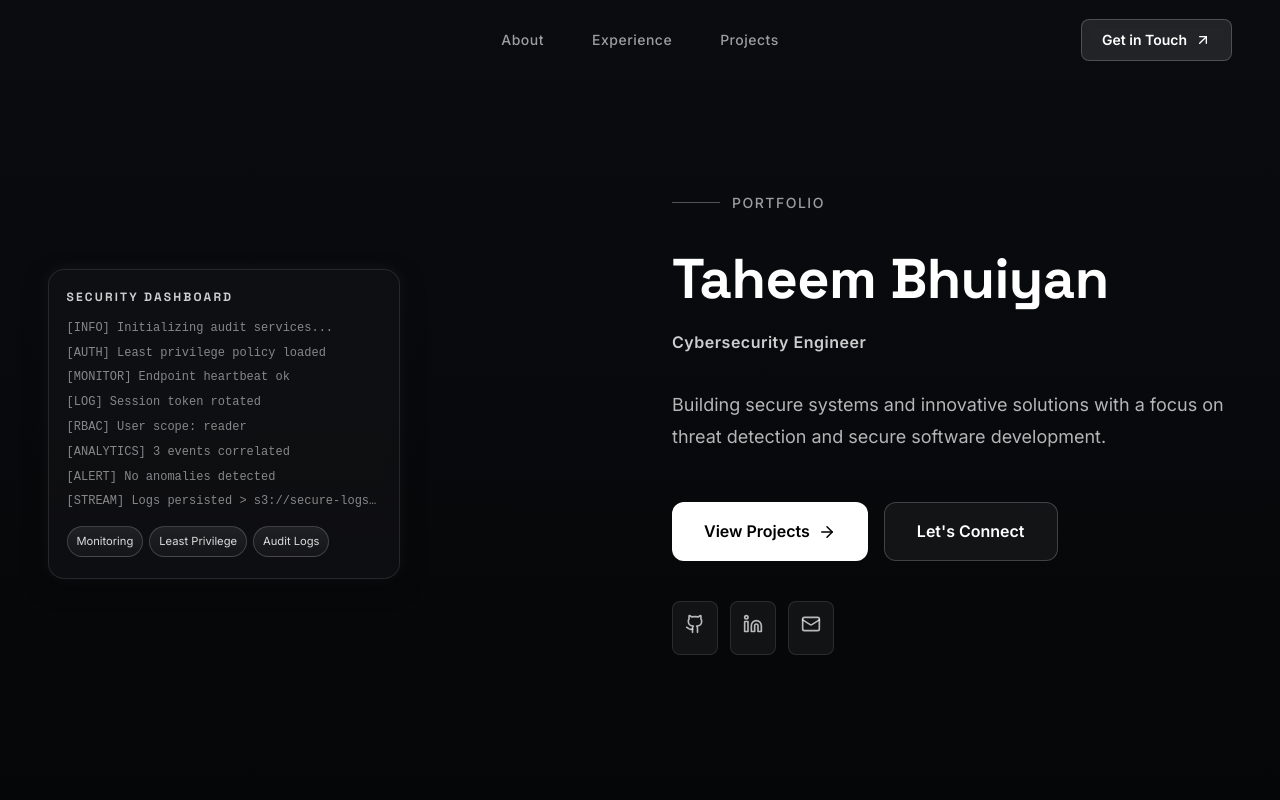
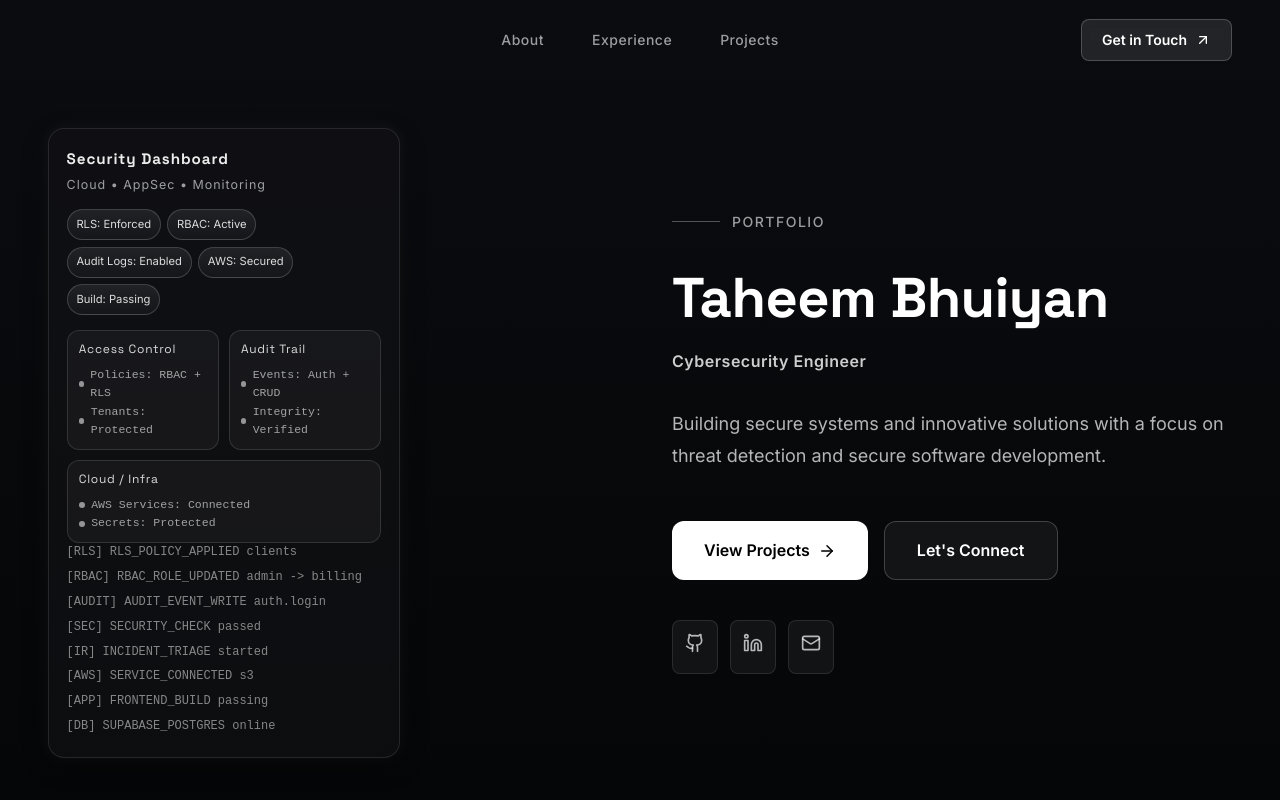
Before and after one commit to tbhuiyan625/Portfolio, a React (Create React App) app: page / in a window 1280 px wide. Shown: the top 800 px of the page. Built offline with nearby package versions, Linux system fonts and the light colour scheme.

Commit message:
Personalize SecurityDashboardCard: add subtitle, panels, and gate cursor animation

```diff
--- a/src/components/SecurityDashboardCard.css
+++ b/src/components/SecurityDashboardCard.css
@@ -19,9 +19,16 @@
 .security-card__header {
   font-family: var(--font-display);
   font-weight: 700;
-  letter-spacing: 0.18em;
-  font-size: 0.75rem;
-  color: rgba(255, 255, 255, 0.8);
+  letter-spacing: 0.06em;
+  font-size: 0.95rem;
+  color: rgba(255, 255, 255, 0.92);
+}
+
+.security-card__subtitle {
+  margin-top: 0.25rem;
+  font-size: 0.78rem;
+  color: rgba(255, 255, 255, 0.6);
+  letter-spacing: 0.08em;
   margin-bottom: 0.75rem;
 }
 
@@ -49,12 +56,17 @@
   margin-left: 6px;
   background: rgba(255, 255, 255, 0.6);
   vertical-align: bottom;
-  animation: cursor-blink 1.2s steps(2, start) infinite;
 }
 
 @keyframes cursor-blink {
   0%, 49% { opacity: 0; }
   50%, 100% { opacity: 1; }
+}
+
+@media (prefers-reduced-motion: no-preference) {
+  .security-card__logline--cursor::after {
+    animation: cursor-blink 1.2s steps(2, start) infinite;
+  }
 }
 
 .security-card__chips {
@@ -71,6 +83,47 @@
   border-radius: 9999px;
   border: 1px solid rgba(255, 255, 255, 0.18);
   background: linear-gradient(180deg, rgba(255, 255, 255, 0.08), rgba(255, 255, 255, 0.03));
+}
+
+/* Mini panels */
+.security-card__panels {
+  display: flex;
+  flex-wrap: wrap;
+  gap: 0.6rem;
+  margin-top: 0.9rem;
+}
+
+.security-panel {
+  flex: 1 1 9rem;
+  min-width: 9rem;
+  border: 1px solid rgba(255, 255, 255, 0.12);
+  border-radius: 0.75rem;
+  background: rgba(255, 255, 255, 0.04);
+  padding: 0.6rem 0.7rem;
+}
+
+.security-panel__title {
+  font-family: var(--font-display);
+  font-size: 0.75rem;
+  color: rgba(255, 255, 255, 0.85);
+  letter-spacing: 0.06em;
+  margin-bottom: 0.4rem;
+}
+
+.security-panel__item {
+  font-family: var(--font-mono);
+  font-size: 0.72rem;
+  color: rgba(255, 255, 255, 0.6);
+  display: flex;
+  align-items: center;
+  gap: 0.4rem;
+}
+
+.security-panel__item .dot {
+  width: 6px;
+  height: 6px;
+  border-radius: 9999px;
+  background: rgba(255, 255, 255, 0.55);
 }
 
 /* Subtle scan sweep overlay */
--- a/src/components/SecurityDashboardCard.js
+++ b/src/components/SecurityDashboardCard.js
@@ -5,22 +5,52 @@ export default function SecurityDashboardCard({ size = 'hero' }) {
   const containerClass = size === 'hero' ? 'security-card security-card--hero' : 'security-card security-card--compact';
 
   const logs = [
-    '[INFO] Initializing audit services...',
-    '[AUTH] Least privilege policy loaded',
-    '[MONITOR] Endpoint heartbeat ok',
-    '[LOG] Session token rotated',
-    '[RBAC] User scope: reader',
-    '[ANALYTICS] 3 events correlated',
-    '[ALERT] No anomalies detected',
-    '[STREAM] Logs persisted > s3://secure-logs'
+    '[RLS] RLS_POLICY_APPLIED clients',
+    '[RBAC] RBAC_ROLE_UPDATED admin -> billing',
+    '[AUDIT] AUDIT_EVENT_WRITE auth.login',
+    '[SEC] SECURITY_CHECK passed',
+    '[IR] INCIDENT_TRIAGE started',
+    '[AWS] SERVICE_CONNECTED s3',
+    '[APP] FRONTEND_BUILD passing',
+    '[DB] SUPABASE_POSTGRES online'
   ];
 
   return (
     <div className={containerClass} aria-label="Security dashboard">
       <div className="security-card__sweep" />
       <div className="security-card__inner">
-        <div className="security-card__header">SECURITY DASHBOARD</div>
+        <div className="security-card__header">Security Dashboard</div>
+        <div className="security-card__subtitle">Cloud • AppSec • Monitoring</div>
 
+        {/* Status chips */}
+        <div className="security-card__chips" role="group" aria-label="status chips">
+          <span className="security-chip">RLS: Enforced</span>
+          <span className="security-chip">RBAC: Active</span>
+          <span className="security-chip">Audit Logs: Enabled</span>
+          <span className="security-chip">AWS: Secured</span>
+          <span className="security-chip">Build: Passing</span>
+        </div>
+
+        {/* Mini panels */}
+        <div className="security-card__panels" aria-label="dashboard panels">
+          <div className="security-panel">
+            <div className="security-panel__title">Access Control</div>
+            <div className="security-panel__item"><span className="dot" />Policies: RBAC + RLS</div>
+            <div className="security-panel__item"><span className="dot" />Tenants: Protected</div>
+          </div>
+          <div className="security-panel">
+            <div className="security-panel__title">Audit Trail</div>
+            <div className="security-panel__item"><span className="dot" />Events: Auth + CRUD</div>
+            <div className="security-panel__item"><span className="dot" />Integrity: Verified</div>
+          </div>
+          <div className="security-panel">
+            <div className="security-panel__title">Cloud / Infra</div>
+            <div className="security-panel__item"><span className="dot" />AWS Services: Connected</div>
+            <div className="security-panel__item"><span className="dot" />Secrets: Protected</div>
+          </div>
+        </div>
+
+        {/* Log feed */}
         <div className="security-card__logs">
           {logs.slice(0, logs.length - 1).map((line, idx) => (
             <div key={idx} className="security-card__logline" aria-hidden="true">
@@ -31,12 +61,6 @@ export default function SecurityDashboardCard({ size = 'hero' }) {
             {logs[logs.length - 1]}
           </div>
         </div>
-
-        <div className="security-card__chips" role="group" aria-label="status chips">
-          <span className="security-chip">Monitoring</span>
-          <span className="security-chip">Least Privilege</span>
-          <span className="security-chip">Audit Logs</span>
-        </div>
       </div>
     </div>
   );
```
